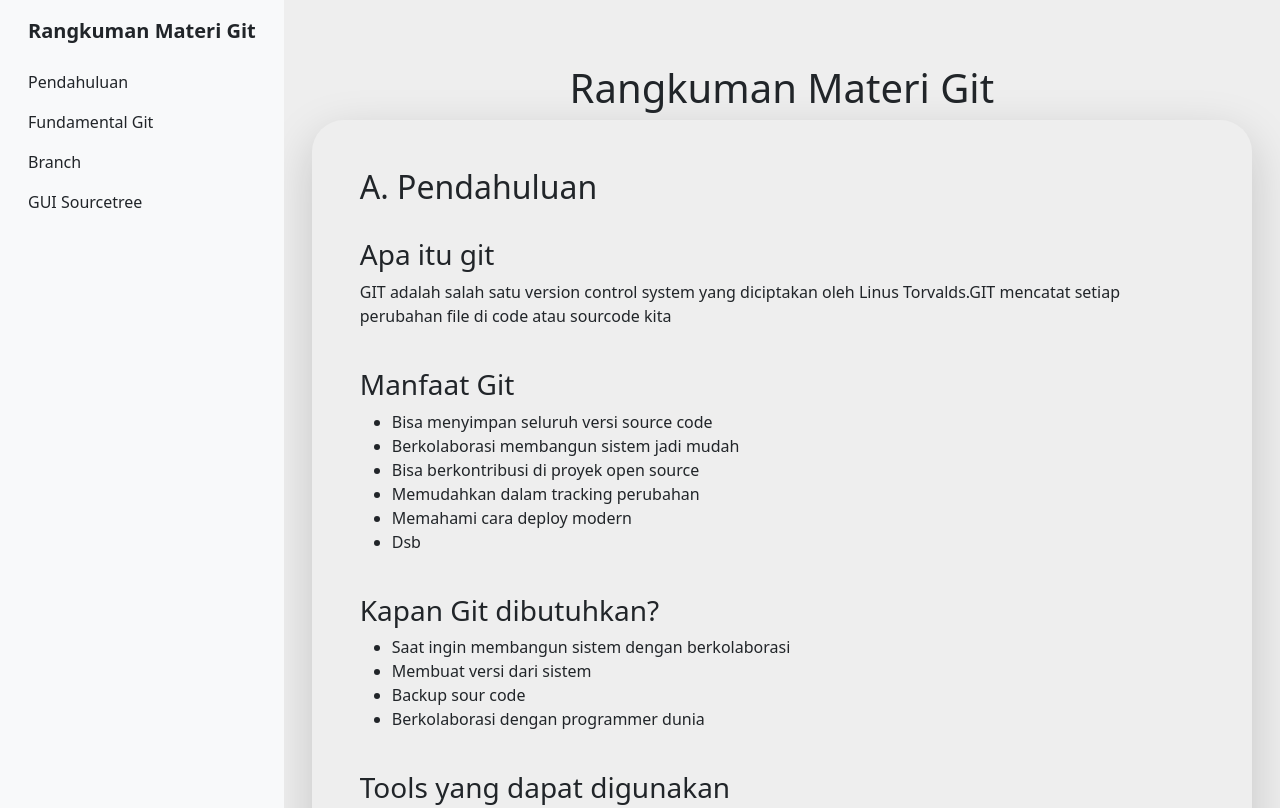
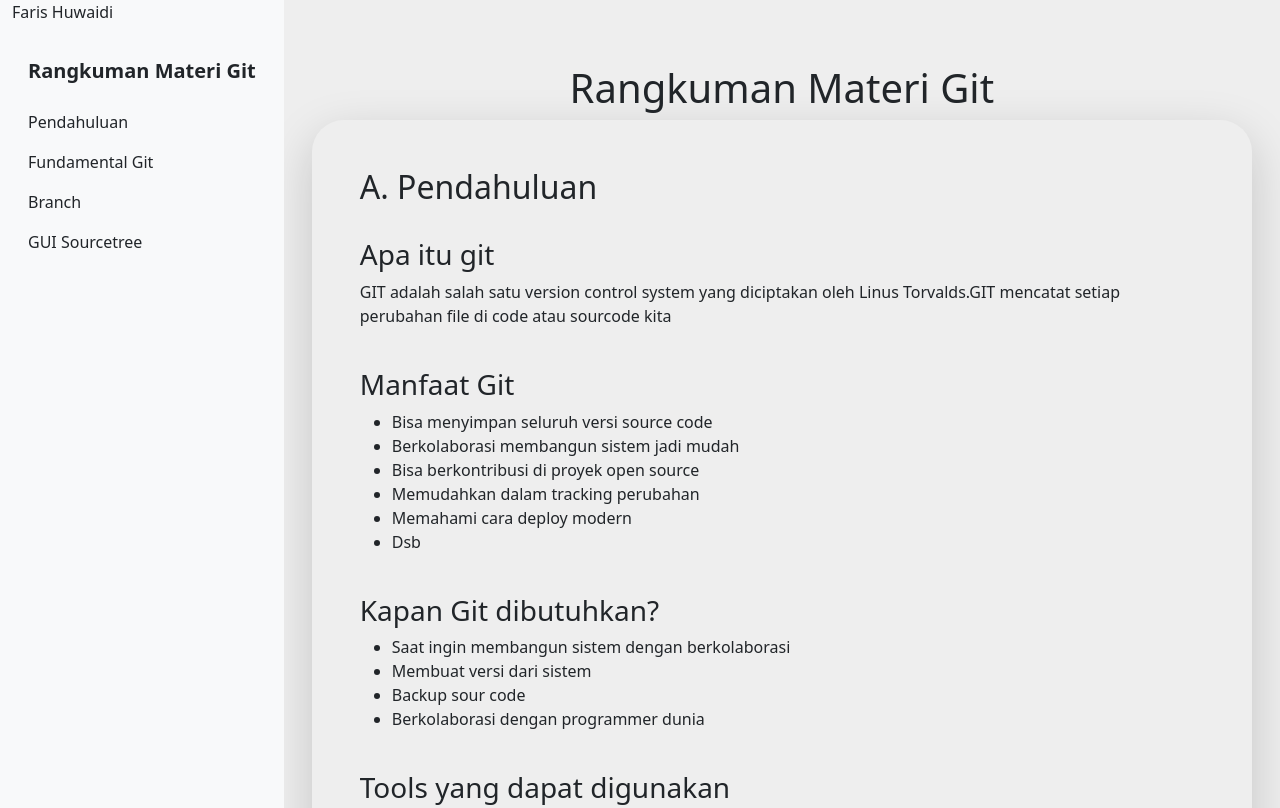
Before and after one commit to farishuwaidi/rangkuman-materi-git, a plain HTML site: page index.html in a window 1280 px wide. Shown: the top 808 px of the page. Drawn offline with nearby package versions, Linux system fonts and the light colour scheme.

Commit message:
nambah nama

```diff
--- a/index.html
+++ b/index.html
@@ -11,6 +11,7 @@
         <div class="row">
             <div class="col-sm-auto bg-light sticky-top">
                 <div class="d-flex flex-sm-column flex-row flex-nowrap bg-light sticky-top">
+                    <p>Faris Huwaidi</p>
                     <a href="/" class="d-block fs-5 p-3 link-dark text-decoration-none fw-bold" title="" data-bs-toggle="tooltip" data-bs-placement="right" data-bs-original-title="Icon-only">
                         Rangkuman Materi Git
                     </a>
```
